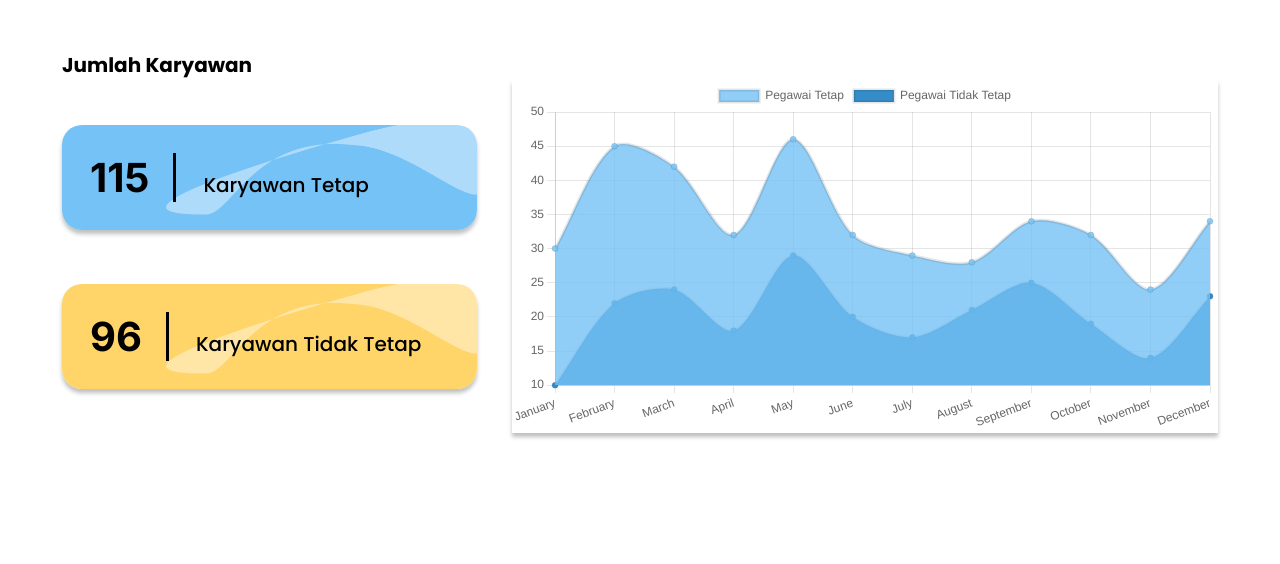
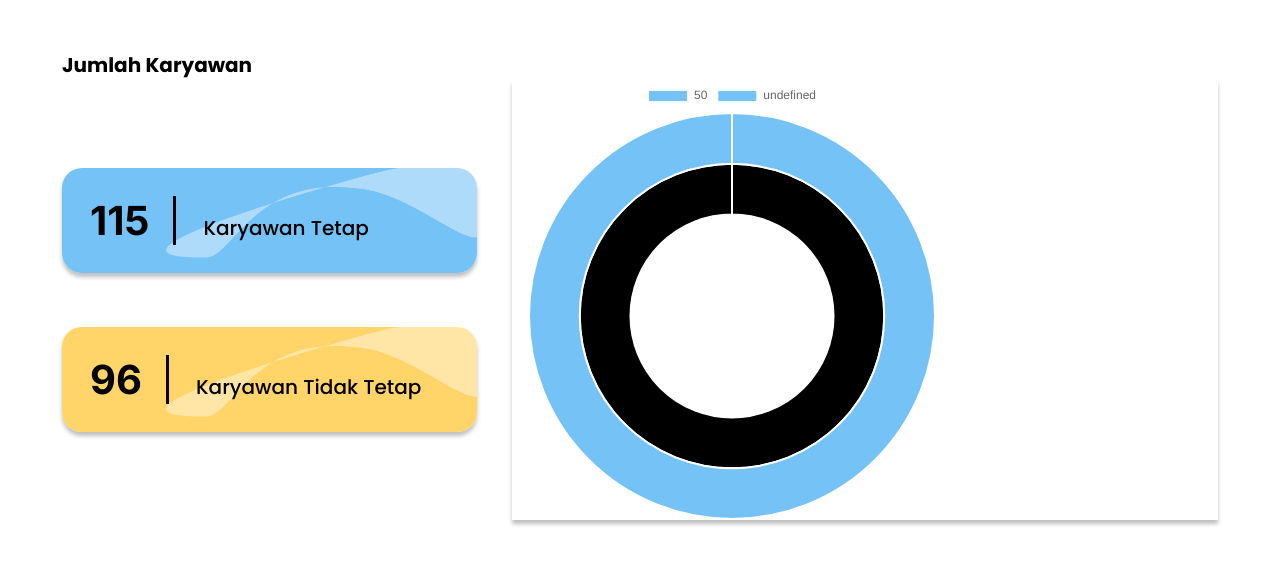
Before and after one commit to mulkihafizh/yayasan-prawitama-fe, a Next.js app: page /components/Keuangan/Pegawai-Keuangan in a window 1280 px wide. Shown: the top 564 px of the page. Built offline with nearby package versions, Linux system fonts and the light colour scheme.

Commit message:
test doughnut chart keuangan

```diff
--- a/app/components/Keuangan/DetailGaji/page.tsx
+++ b/app/components/Keuangan/DetailGaji/page.tsx
@@ -91,7 +91,7 @@ export default function page() {
               </div>
             </div>
             <div className={css.container}>
-              <div className={css.list}>
+              <div className={css.lists}>
                 <strong>Detail Potongan (-)</strong>
                 <strong>BPJS</strong>
                 <p>Ketenagakerjaan</p>
@@ -126,7 +126,9 @@ export default function page() {
                 <p>Rp 1.200.000</p>
               </div>
             </div>
-            <div className={css.container}>
+            <div style={{
+              border: 'none !important'
+             }} className={css.container}>
               <div className={css.list}>
                 <strong>Total</strong>
               </div>
@@ -134,6 +136,7 @@ export default function page() {
                 <p>Rp 24.000.000</p>
               </div>
             </div>
+            <button>Back</button>
           </div>
         </div>
       </div>
--- a/app/components/Keuangan/Pegawai-Keuangan/chart/page.tsx
+++ b/app/components/Keuangan/Pegawai-Keuangan/chart/page.tsx
@@ -2,31 +2,31 @@
 
 import React from "react";
 import { useState } from "react";
-import { Line } from "react-chartjs-2";
+import { Doughnut } from "react-chartjs-2";
 import { Chart as ChartJS } from "chart.js/auto";
 import UserData from "@/data/keuangan/page";
 
 function LineChart() {
   const [userData, setUserData] = useState({
-    labels: UserData.map((data) => data.month),
+    labels: UserData.map((data) => data.Pegawaitetap),
     datasets: [
       {
         label: "Pegawai Tetap",
-        data: UserData.map((data) => data.PT),
+        data: UserData.map((data) => data.Pegawaitetap),
         tension: 0.3,
         fill: true,
-        backgroundColor: "rgba(117, 194, 246, 0.8)",
+        backgroundColor: "rgb(117, 194, 246)",
       },
       {
         label: "Pegawai Tidak Tetap",
-        data: UserData.map((data) => data.PTT),
+        data: UserData.map((data) => data.Pegawaitidaktetap),
         tension: 0.3,
         fill: true,
-        backgroundColor: "rgba(31, 128, 194, 0.9)",
+        backgroundColor: "rgba(31, 128, 194.)",
       },
     ],
   });
-  return <Line data={userData} />;
+  return <Doughnut data={userData} />;
 }
 
 export default LineChart;
--- a/app/components/Keuangan/Pegawai-Keuangan/page.tsx
+++ b/app/components/Keuangan/Pegawai-Keuangan/page.tsx
@@ -10,21 +10,21 @@ Chart.register(CategoryScale);
 
 const ChartPage = () => {
   const [userData, setUserData] = useState({
-    labels: UserData.map((data) => data.month),
+    labels: UserData.map((data) => data.Pegawaitetap),
     datasets: [
       {
         label: "Pegawai Tetap",
-        data: UserData.map((data) => data.PT),
+        data: UserData.map((data) => data.Pegawaitetap),
         tension: 0.3,
         fill: true,
-        backgroundColor: "rgba(117, 194, 246, 0.8)",
+        backgroundColor: "rgba(117, 194, 246)",
       },
       {
         label: "Pegawai Tidak Tetap",
-        data: UserData.map((data) => data.PTT),
+        data: UserData.map((data) => data.Pegawaitidaktetap),
         tension: 0.3,
         fill: true,
-        backgroundColor: "rgba(31, 128, 194, 0.9)",
+        backgroundColor: "rgba(31, 128, 194)",
       },
     ],
   });
--- a/app/components/Login/page.tsx
+++ b/app/components/Login/page.tsx
@@ -5,7 +5,7 @@ import css from "./login.module.css";
 import Image from "next/image";
 import { setCookie } from "cookies-next";
 
-export default function page() {
+export default function Page() {
   const [email, setEmail] = useState("");
   const [password, setPassword] = useState("");
 
--- a/data/keuangan/page.tsx
+++ b/data/keuangan/page.tsx
@@ -1,76 +1,11 @@
 const UserData = [
     {
-        id: 1,
-        month: 'January',
-        PT: 30,
-        PTT: 10,
+       Pegawaitetap: 50,
     },
     {
-        id: 2,
-        month: 'February',
-        PT: 45,
-        PTT: 22,
+        Pegawaitidaktetap: 50,
     },
-    {
-        id: 3,
-        month: 'March',
-        PT: 42,
-        PTT: 24,
-    },
-    {
-        id: 4,
-        month: 'April',
-        PT: 32,
-        PTT: 18,
-    },
-    {
-        id: 5,
-        month: 'May',
-        PT: 46,
-        PTT: 29,
-    },
-    {
-        id: 6,
-        month: 'June',
-        PT: 32,
-        PTT: 20,
-    },
-    {
-        id: 7,
-        month: 'July',
-        PT: 29,
-        PTT: 17,
-    },
-    {
-        id: 8,
-        month: 'August',
-        PT: 28,
-        PTT: 21,
-    },
-    {
-        id: 9,
-        month: 'September',
-        PT: 34,
-        PTT: 25,
-    },
-    {
-        id: 10,
-        month: 'October',
-        PT: 32,
-        PTT: 19,
-    },
-    {
-        id: 11,
-        month: 'November',
-        PT: 24,
-        PTT: 14,
-    },
-    {
-        id: 12,
-        month: 'December',
-        PT: 34,
-        PTT: 23,
-    },
+
 
 ]
 
```
Also changed, not shown: app/components/Keuangan/DetailGaji/detailgaji.module.css (+35 -2 lines), 1 other file (tests, documents, lock files or other folders).
